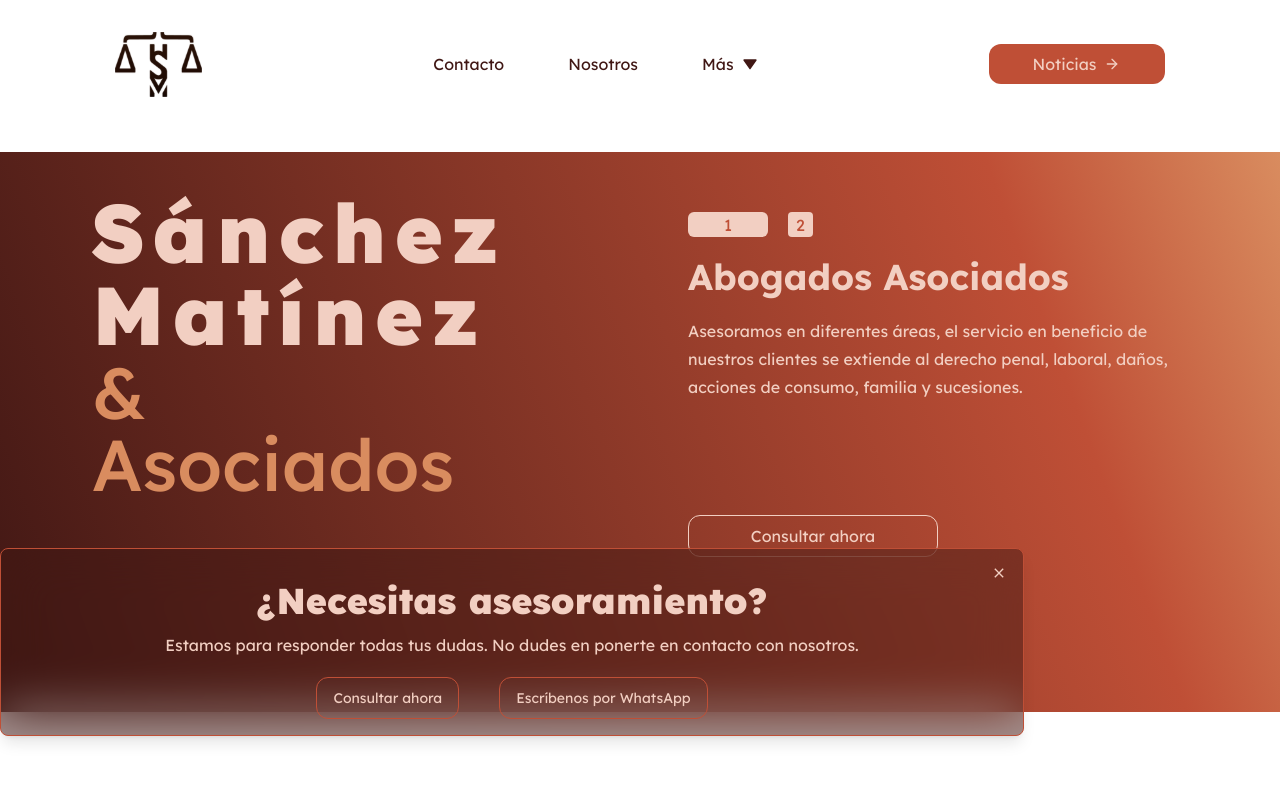
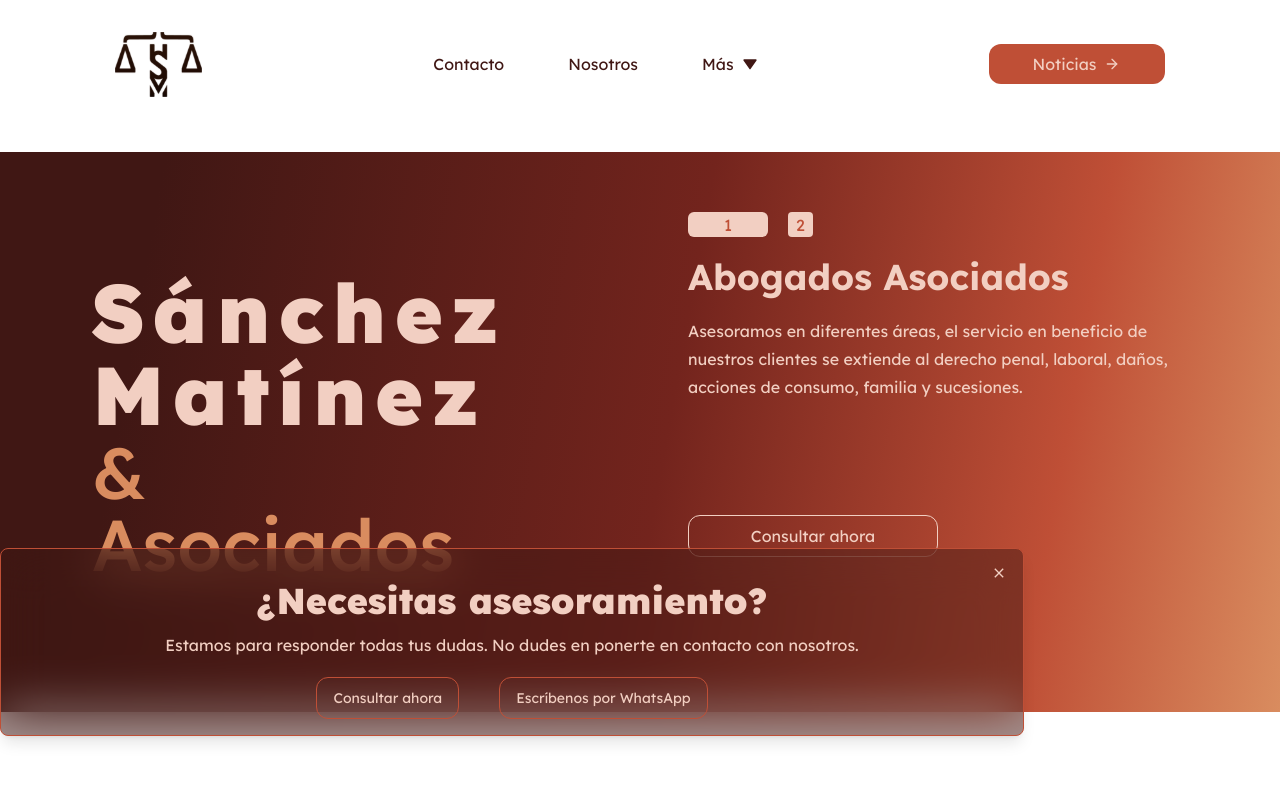
Before and after one commit to cajimenez96/sanchez-martinez, a React (Vite) app: page / in a window 1280 px wide. Shown: the top 787 px of the page. Built offline with nearby package versions, Linux system fonts and the light colour scheme.

Commit message:
Fix container

```diff
--- a/src/components/Container/container.module.css
+++ b/src/components/Container/container.module.css
@@ -1,4 +1,4 @@
 .background {
   background: var(--color-mapuche);
-  background: linear-gradient(250deg, var(--color-mapuche) 0%, var(--color-naranja) 20%, var(--color-oscuro) 100%);
+  background: linear-gradient(280deg, var(--color-mapuche) 0%, var(--color-naranja) 19%, var(--color-carmesi) 48%, var(--color-oscuro) 88%);
 }
--- a/src/pages/Home/index.tsx
+++ b/src/pages/Home/index.tsx
@@ -43,9 +43,9 @@ const Home = () => {
 
   return (
     <>
-      <Container className="p-3 py-10 md:py-0 mt-0 flex flex-col md:flex-row justify-evenly items-center md:items-start gap-y-10 md:gap-0 min-h-[70vh]">
+      <Container className="p-3 py-10 md:py-0 flex flex-col md:flex-row justify-evenly items-center md:items-start gap-y-10 md:gap-0 min-h-[70vh]">
 
-        <Section className="my-auto flex flex-col items-start leading-[2.8rem] md:leading-none">
+        <Section className="my-auto md:py-20 flex flex-col items-start leading-[2.8rem] md:leading-none">
 
           <Heading level={1} className="font-black text-[40px] md:text-[82px] md:tracking-[8px]">
             {hero.title}
```
